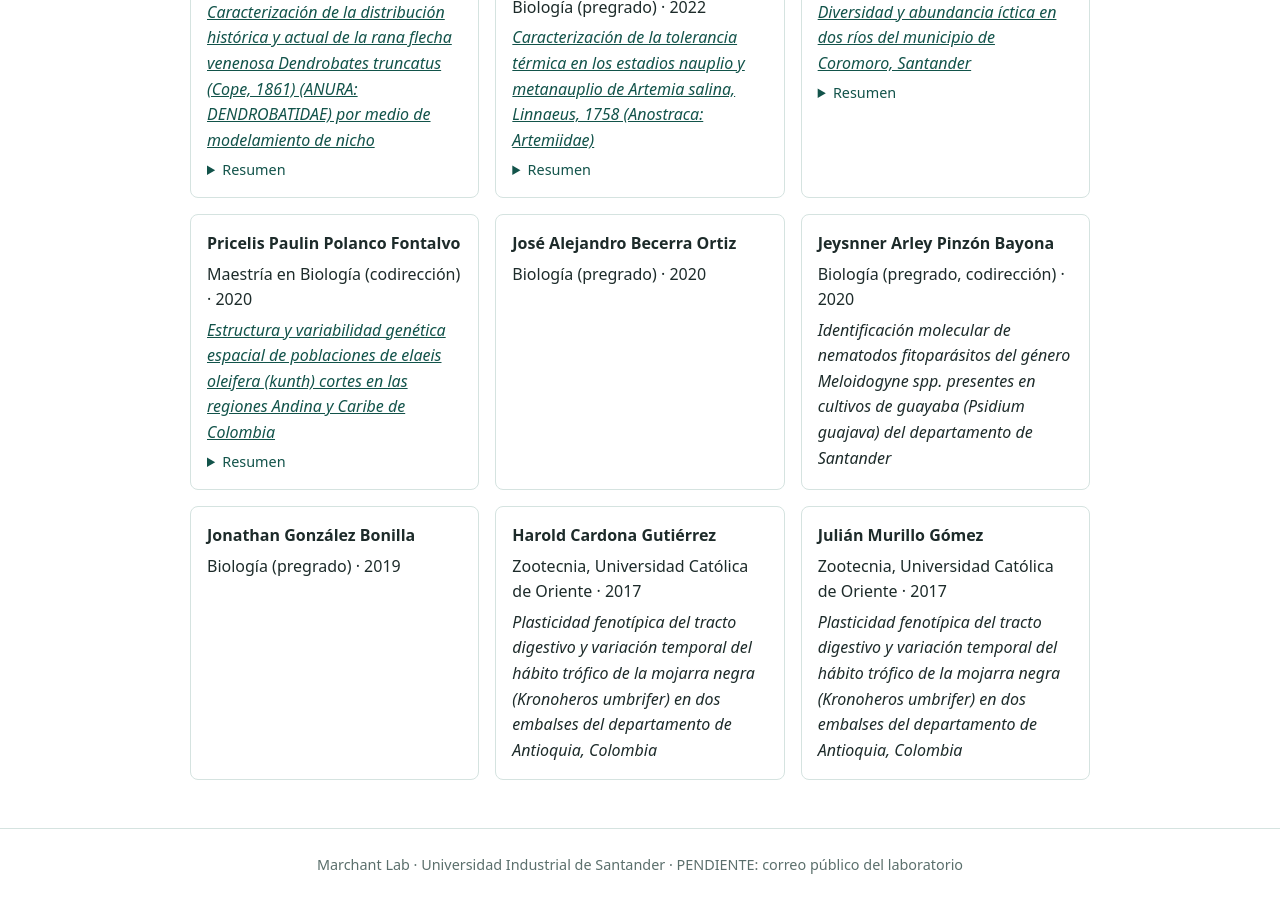
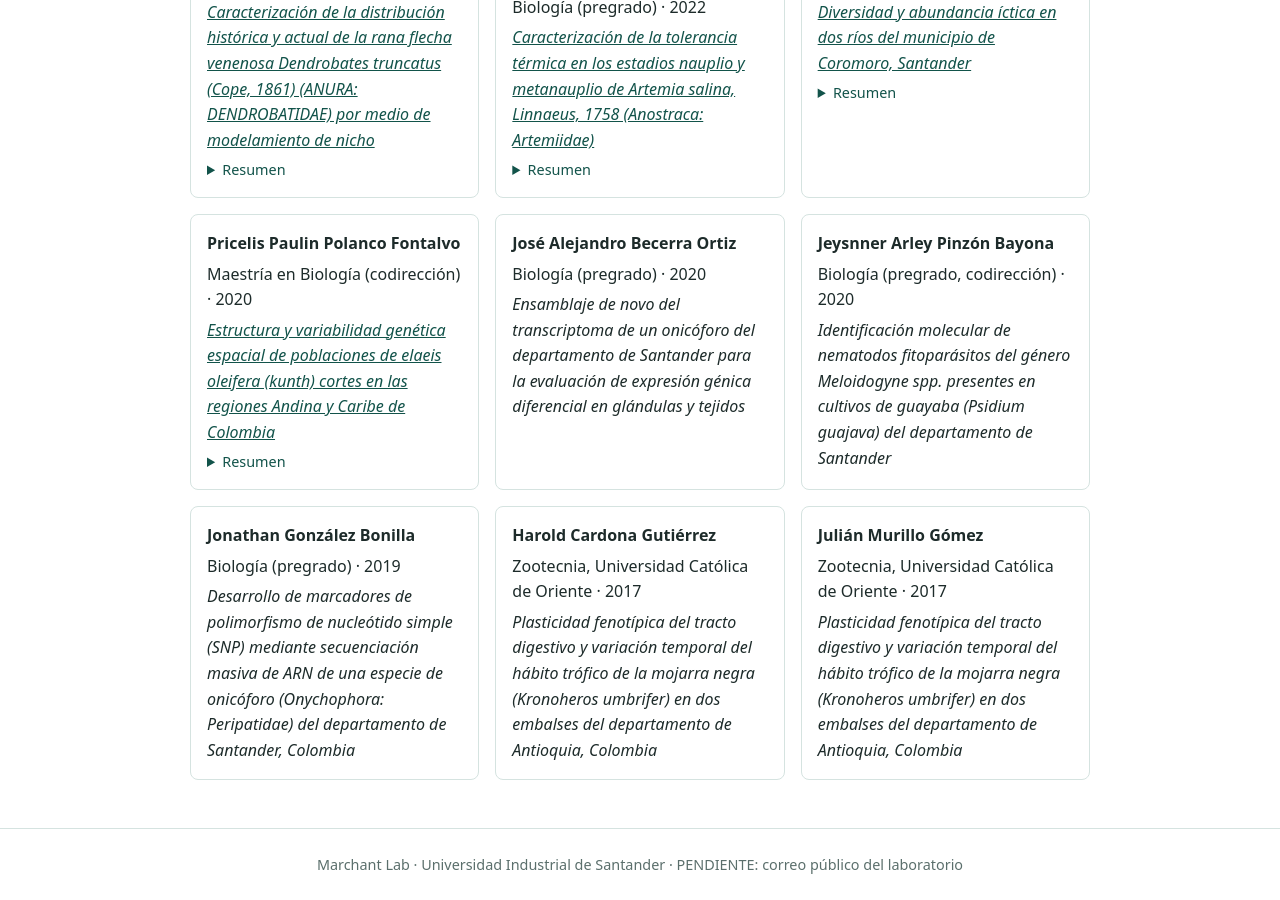
Before and after one commit to Marchant-Lab/marchant-lab-web, a Jekyll site: the page built from equipo.md, in a window 1280 px wide and 900 px high, scrolled down 1571 px. Built offline with Jekyll 4.4.1, drawn with Linux system fonts in a browser that asks for light colours.

Commit message:
Restaura títulos de tesis de onicóforos (autorizado por Sergio)
Co-Authored-By: Claude Opus 5.5 <noreply@anthropic.com>

```diff
--- a/_data/personas.yml
+++ b/_data/personas.yml
@@ -99,7 +99,7 @@
   rol: Biología (pregrado)
   estado: egresado
   anio: 2020
-  # tesis con embargo: no publicar el título
+  tesis: "Ensamblaje de novo del transcriptoma de un onicóforo del departamento de Santander para la evaluación de expresión génica diferencial en glándulas y tejidos"
 - nombre: Jeysnner Arley Pinzón Bayona
   rol: Biología (pregrado, codirección)
   estado: egresado
@@ -109,7 +109,7 @@
   rol: Biología (pregrado)
   estado: egresado
   anio: 2019
-  # tesis con embargo: no publicar el título
+  tesis: "Desarrollo de marcadores de polimorfismo de nucleótido simple (SNP) mediante secuenciación masiva de ARN de una especie de onicóforo (Onychophora: Peripatidae) del departamento de Santander, Colombia"
 - nombre: Harold Cardona Gutiérrez
   rol: Zootecnia, Universidad Católica de Oriente
   estado: egresado
```
